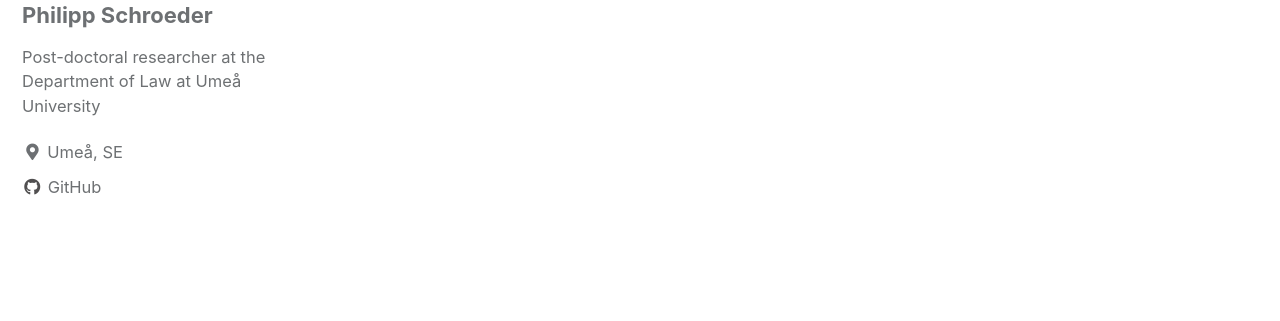
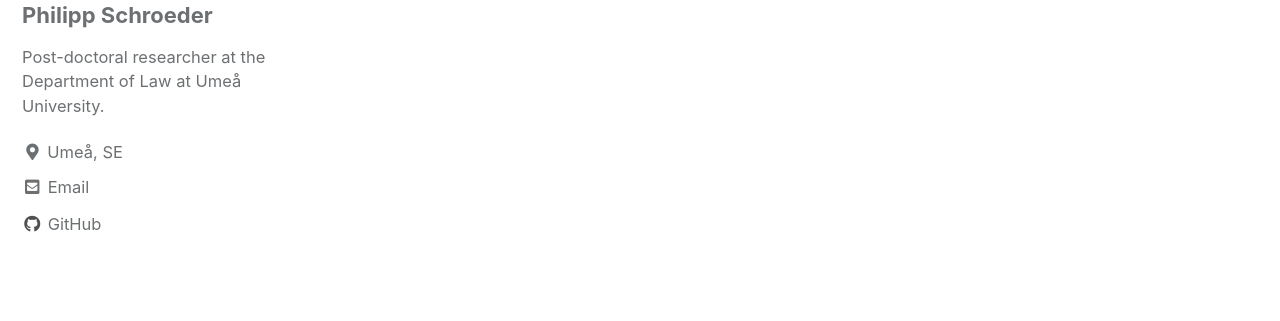
Before and after one commit to phischroeder/phischroeder.github.io, a Jekyll site: the page built from index.html, in a window 1280 px wide. Shown: the part 249-570 px from the top of the page. Built offline with Jekyll 4.4.1, drawn with Linux system fonts in a browser that asks for light colours; cached includes are drawn as plain includes; the list of posts is cut into pages by our own code; part of the change alters nothing that is shown.

```diff
--- a/_config.yml
+++ b/_config.yml
@@ -95,13 +95,13 @@ analytics:
 author:
   name             : "Philipp Schroeder"
   avatar           : "/images/staffpage.jpg" # path of avatar image, e.g. "/assets/images/bio-photo.jpg"
-  bio              : "Post-doctoral researcher at the Department of Law at Umeå University"
+  bio              : "Post-doctoral researcher at the Department of Law at Umeå University."
   location         : "Umeå, SE"
   email            :
   links:
     - label: "Email"
       icon: "fas fa-fw fa-envelope-square"
-      # url: "mailto:your.name@email.com"
+      url: "mailto:philipp.schroeder@umu.se"
     - label: "Website"
       icon: "fas fa-fw fa-link"
       # url: "https://your-website.com"
```
